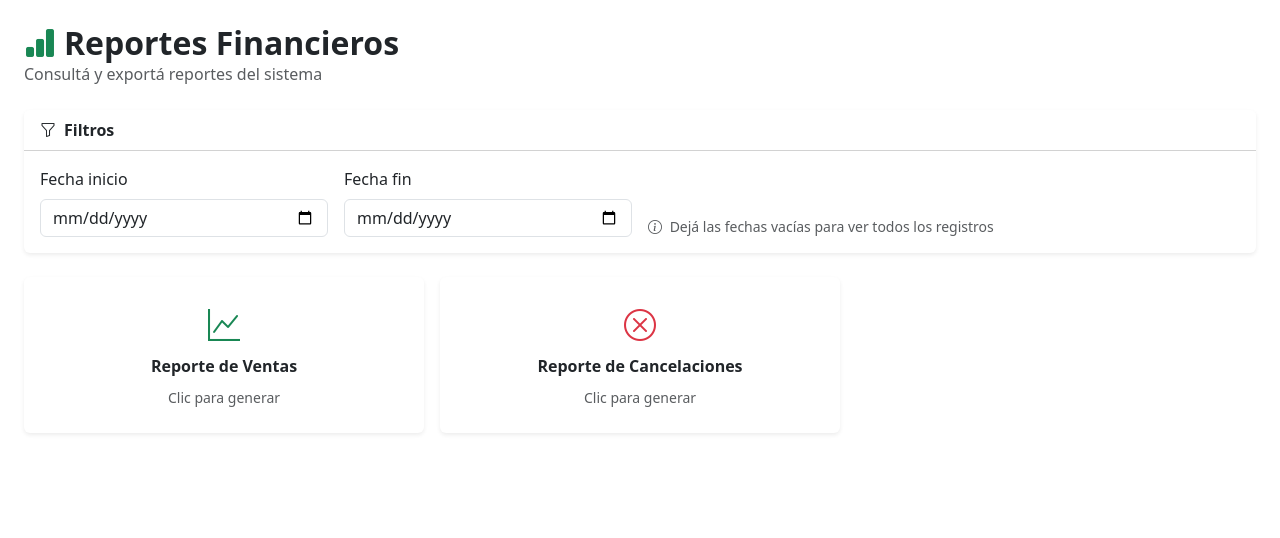
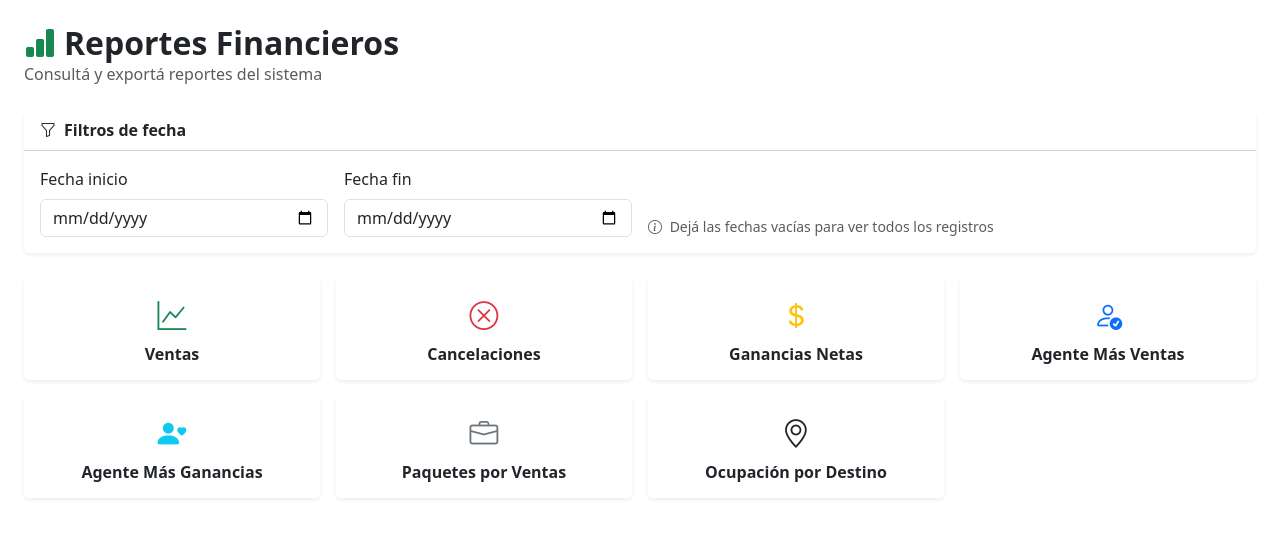
Before and after one commit to CarlosGots/HorizontesFrontend, an Angular app: page /reportes in a window 1280 px wide. Shown: the top 538 px of the page. Built offline with nearby package versions, Linux system fonts and the light colour scheme.

Commit message:
Reportes financieros agregados

```diff
--- a/src/app/components/pagos/pagos.html
+++ b/src/app/components/pagos/pagos.html
@@ -115,10 +115,16 @@
         }
 
         @if (reservacion.estado === 'CONFIRMADA') {
-          <div class="alert alert-success py-2">
-            <i class="bi bi-check-circle me-2"></i>Esta reservación ya está completamente pagada.
-          </div>
-        }
+  <div class="alert alert-success py-2 d-flex justify-content-between align-items-center">
+    <span>
+      <i class="bi bi-check-circle me-2"></i>
+      Esta reservación ya está completamente pagada.
+    </span>
+    <button class="btn btn-sm btn-success" (click)="descargarComprobante()">
+      <i class="bi bi-file-pdf me-1"></i>Descargar Comprobante PDF
+    </button>
+  </div>
+}
 
         <!-- Historial de pagos -->
         @if (pagos.length > 0) {
--- a/src/app/components/reportes/reportes.html
+++ b/src/app/components/reportes/reportes.html
@@ -14,10 +14,10 @@
     </div>
   }
 
-  <!-- Filtros de fecha -->
+  <!-- Filtros -->
   <div class="card shadow-sm mb-4 border-0">
     <div class="card-header bg-white fw-semibold">
-      <i class="bi bi-funnel me-2"></i>Filtros
+      <i class="bi bi-funnel me-2"></i>Filtros de fecha
     </div>
     <div class="card-body">
       <div class="row g-3">
@@ -42,21 +42,21 @@
   <!-- Tarjetas de reportes -->
   <div class="row g-3 mb-4">
     @for (r of reportes; track r.id) {
-      <div class="col-md-4">
-        <div class="card border-0 shadow-sm reporte-card" (click)="generarReporte(r.id)"
+      <div class="col-md-3">
+        <div class="card border-0 shadow-sm reporte-card"
+             (click)="generarReporte(r.id)"
              [class.border-primary]="reporteActual === r.id">
-          <div class="card-body text-center py-4">
+          <div class="card-body text-center py-3">
             <i [class]="'bi ' + r.icono + ' text-' + r.color"
-               style="font-size: 2rem;"></i>
-            <h6 class="mt-2 fw-semibold">{{ r.nombre }}</h6>
-            <small class="text-muted">Clic para generar</small>
+               style="font-size: 1.8rem;"></i>
+            <h6 class="mt-2 fw-semibold mb-0">{{ r.nombre }}</h6>
           </div>
         </div>
       </div>
     }
   </div>
 
-  <!-- Resultados -->
+  <!-- Cargando -->
   @if (cargando) {
     <div class="text-center py-5">
       <div class="spinner-border text-primary"></div>
@@ -64,22 +64,47 @@
     </div>
   }
 
-  @if (!cargando && datos.length > 0) {
+  <!-- Resultado -->
+  @if (!cargando && datos !== null) {
     <div class="card shadow-sm border-0">
       <div class="card-header bg-white d-flex justify-content-between align-items-center">
       <span class="fw-semibold">
-          <i class="bi bi-table me-2"></i>
-          {{ reporteActual === 'ventas' ? 'Reporte de Ventas' : 'Reporte de Cancelaciones' }}
-          — {{ datos.length }} registros
+  <i class="bi bi-table me-2"></i>Resultados
 </span>
+        @if (reporteActual === 'ventas' || reporteActual === 'cancelaciones') {
           <button class="btn btn-sm btn-outline-danger" (click)="exportarPdf()">
             <i class="bi bi-file-pdf me-1"></i>Exportar PDF
           </button>
+        }
       </div>
-      <div class="card-body p-0">
+      <div class="card-body">
 
-        <!-- Tabla ventas -->
-        @if (reporteActual === 'ventas') {
+        <!-- Ganancias -->
+        @if (reporteActual === 'ganancias') {
+          <div class="row g-3">
+            <div class="col-md-4">
+              <div class="p-3 bg-success bg-opacity-10 rounded text-center">
+                <small class="text-muted d-block">Ganancias brutas</small>
+                <strong class="text-success fs-4">Q. {{ datos.gananciasBrutas | number:'1.2-2' }}</strong>
+              </div>
+            </div>
+            <div class="col-md-4">
+              <div class="p-3 bg-danger bg-opacity-10 rounded text-center">
+                <small class="text-muted d-block">Total reembolsos</small>
+                <strong class="text-danger fs-4">Q. {{ datos.totalReembolsos | number:'1.2-2' }}</strong>
+              </div>
+            </div>
+            <div class="col-md-4">
+              <div class="p-3 bg-primary bg-opacity-10 rounded text-center">
+                <small class="text-muted d-block">Ganancia neta</small>
+                <strong class="text-primary fs-4">Q. {{ datos.gananciaNeta | number:'1.2-2' }}</strong>
+              </div>
+            </div>
+          </div>
+        }
+
+        <!-- Ventas -->
+        @if (reporteActual === 'ventas' && esLista()) {
           <table class="table table-hover mb-0">
             <thead class="table-dark">
               <tr>
@@ -99,25 +124,15 @@
                   <td>{{ r.agenteNombre }}</td>
                   <td>{{ r.fechaViaje }}</td>
                   <td>Q. {{ r.costoTotal | number:'1.2-2' }}</td>
-                  <td>
-                    <span [class]="'badge bg-' + getColorEstado(r.estado)">{{ r.estado }}</span>
-                  </td>
+                  <td><span [class]="'badge bg-' + getColorEstado(r.estado)">{{ r.estado }}</span></td>
                 </tr>
               }
             </tbody>
-            <tfoot class="table-light">
-              <tr>
-                <td colspan="4" class="text-end fw-bold">Total:</td>
-                <td colspan="2" class="fw-bold text-success">
-                  Q. {{ getTotalVentas() | number:'1.2-2' }}
-                </td>
-              </tr>
-            </tfoot>
           </table>
         }
 
-        <!-- Tabla cancelaciones -->
-        @if (reporteActual === 'cancelaciones') {
+        <!-- Cancelaciones -->
+        @if (reporteActual === 'cancelaciones' && esLista()) {
           <table class="table table-hover mb-0">
             <thead class="table-dark">
               <tr>
@@ -137,14 +152,88 @@
                 </tr>
               }
             </tbody>
-            <tfoot class="table-light">
+          </table>
+        }
+
+        <!-- Agente ventas y ganancias -->
+        @if ((reporteActual === 'agente-ventas' || reporteActual === 'agente-ganancias') && datos.agentes) {
+          <table class="table table-hover mb-0">
+            <thead class="table-dark">
               <tr>
-                <td colspan="3" class="text-end fw-bold">Total reembolsado:</td>
-                <td class="fw-bold text-danger">
-                  Q. {{ getTotalReembolsos() | number:'1.2-2' }}
+                <th>Agente</th>
+                @if (reporteActual === 'agente-ventas') {
+                  <th>Total reservaciones</th>
+                  <th>Monto total</th>
+                }
+                @if (reporteActual === 'agente-ganancias') {
+                  <th>Ganancia total</th>
+                }
+              </tr>
+            </thead>
+            <tbody>
+              @for (a of datos.agentes; track a.nombre) {
+                <tr>
+                  <td><i class="bi bi-person me-2"></i>{{ a.nombre }}</td>
+                  @if (reporteActual === 'agente-ventas') {
+                    <td>{{ a.totalReservaciones }}</td>
+                    <td>Q. {{ a.montoTotal | number:'1.2-2' }}</td>
+                  }
+                  @if (reporteActual === 'agente-ganancias') {
+                    <td>Q. {{ a.gananciaTotal | number:'1.2-2' }}</td>
+                  }
+                </tr>
+              }
+            </tbody>
+          </table>
+        }
+
+        <!-- Paquetes por ventas -->
+        @if (reporteActual === 'paquetes-ventas' && esLista()) {
+          <table class="table table-hover mb-0">
+            <thead class="table-dark">
+              <tr>
+                <th>Paquete</th>
+                <th>Total ventas</th>
+                <th>Monto total</th>
+              </tr>
+            </thead>
+            <tbody>
+              @for (p of datos; track p.nombre; let i = $index) {
+                <tr>
+                  <td>
+                    @if (i === 0) {
+                      <span class="badge bg-success me-2">Más vendido</span>
+                    }
+                    @if (i === datos.length - 1 && datos.length > 1) {
+                      <span class="badge bg-danger me-2">Menos vendido</span>
+                    }
+                    {{ p.nombre }}
                   </td>
+                  <td>{{ p.totalVentas }}</td>
+                  <td>Q. {{ p.montoTotal | number:'1.2-2' }}</td>
                 </tr>
-            </tfoot>
+              }
+            </tbody>
+          </table>
+        }
+
+        <!-- Ocupación por destino -->
+        @if (reporteActual === 'ocupacion-destino' && esLista()) {
+          <table class="table table-hover mb-0">
+            <thead class="table-dark">
+              <tr>
+                <th>Destino</th>
+                <th>Total reservaciones</th>
+              </tr>
+            </thead>
+            <tbody>
+              @for (d of datos; track d.destino) {
+                <tr>
+                  <td><i class="bi bi-geo-alt me-2"></i>{{ d.destino }}</td>
+                  <td>{{ d.totalReservaciones }}</td>
+                </tr>
+              }
+            </tbody>
           </table>
         }
 
@@ -152,7 +241,7 @@
     </div>
   }
 
-  @if (!cargando && datos.length === 0 && reporteActual) {
+  @if (!cargando && datos === null && reporteActual) {
     <div class="text-center py-5 text-muted">
       <i class="bi bi-inbox" style="font-size: 3rem;"></i>
       <p class="mt-2">No hay datos para el período seleccionado</p>
--- a/src/app/components/reportes/reportes.ts
+++ b/src/app/components/reportes/reportes.ts
@@ -1,4 +1,4 @@
-import { Component, OnInit } from '@angular/core';
+import { Component } from '@angular/core';
 import { CommonModule } from '@angular/common';
 import { FormsModule } from '@angular/forms';
 import { ReporteService } from '../../services/reporte';
@@ -9,46 +9,51 @@ import { ReporteService } from '../../services/reporte';
   templateUrl: './reportes.html',
   styleUrl: './reportes.css'
 })
-export class Reportes implements OnInit {
+export class Reportes {
 
-  datos: any[] = [];
+  datos: any = null;
   cargando = false;
   error = '';
   reporteActual = '';
 
-  filtro = {
-    inicio: '',
-    fin: ''
-  };
+  filtro = { inicio: '', fin: '' };
 
   reportes = [
-    { id: 'ventas', nombre: 'Reporte de Ventas', icono: 'bi-graph-up', color: 'success' },
-    { id: 'cancelaciones', nombre: 'Reporte de Cancelaciones', icono: 'bi-x-circle', color: 'danger' }
+    { id: 'ventas', nombre: 'Ventas', icono: 'bi-graph-up', color: 'success' },
+    { id: 'cancelaciones', nombre: 'Cancelaciones', icono: 'bi-x-circle', color: 'danger' },
+    { id: 'ganancias', nombre: 'Ganancias Netas', icono: 'bi-currency-dollar', color: 'warning' },
+    { id: 'agente-ventas', nombre: 'Agente Más Ventas', icono: 'bi-person-check', color: 'primary' },
+    { id: 'agente-ganancias', nombre: 'Agente Más Ganancias', icono: 'bi-person-heart', color: 'info' },
+    { id: 'paquetes-ventas', nombre: 'Paquetes por Ventas', icono: 'bi-briefcase', color: 'secondary' },
+    { id: 'ocupacion-destino', nombre: 'Ocupación por Destino', icono: 'bi-geo-alt', color: 'dark' }
   ];
 
   constructor(private reporteService: ReporteService) {}
 
-  ngOnInit() {}
-
   generarReporte(tipo: string) {
     this.reporteActual = tipo;
-    this.datos = [];
+    this.datos = null;
     this.cargando = true;
     this.error = '';
 
-    const obs = tipo === 'ventas'
-      ? this.reporteService.getVentas(this.filtro.inicio, this.filtro.fin)
-      : this.reporteService.getCancelaciones(this.filtro.inicio, this.filtro.fin);
+    const ini = this.filtro.inicio || undefined;
+    const fin = this.filtro.fin || undefined;
+
+    let obs;
+    switch(tipo) {
+      case 'ventas': obs = this.reporteService.getVentas(ini, fin); break;
+      case 'cancelaciones': obs = this.reporteService.getCancelaciones(ini, fin); break;
+      case 'ganancias': obs = this.reporteService.getGanancias(ini, fin); break;
+      case 'agente-ventas': obs = this.reporteService.getAgenteVentas(ini, fin); break;
+      case 'agente-ganancias': obs = this.reporteService.getAgenteGanancias(ini, fin); break;
+      case 'paquetes-ventas': obs = this.reporteService.getPaquetesVentas(ini, fin); break;
+      case 'ocupacion-destino': obs = this.reporteService.getOcupacionDestino(ini, fin); break;
+      default: return;
+    }
 
     obs.subscribe({
-      next: (data) => {
-        this.datos = data;
-        this.cargando = false;
-      },
-      error: () => {
-        this.error = 'Error al generar el reporte';
-        this.cargando = false;
-      }
+      next: (data) => { this.datos = data; this.cargando = false; },
+      error: () => { this.error = 'Error al generar el reporte'; this.cargando = false; }
     });
   }
 
@@ -56,9 +61,13 @@ export class Reportes implements OnInit {
     if (!this.reporteActual) return;
     this.reporteService.exportarPdf(
       this.reporteActual,
-      this.filtro.inicio,
-      this.filtro.fin
+      this.filtro.inicio || undefined,
+      this.filtro.fin || undefined
     );
+  }
+
+  esLista(): boolean {
+    return Array.isArray(this.datos);
   }
 
   getColorEstado(estado: string): string {
@@ -70,12 +79,4 @@ export class Reportes implements OnInit {
       default: return 'secondary';
     }
   }
-
-  getTotalVentas(): number {
-    return this.datos.reduce((sum, r) => sum + (r.costoTotal || 0), 0);
-  }
-
-  getTotalReembolsos(): number {
-    return this.datos.reduce((sum, r) => sum + (r.montoReembolso || 0), 0);
-  }
 }
--- a/src/app/services/reporte.ts
+++ b/src/app/services/reporte.ts
@@ -12,13 +12,31 @@ export class ReporteService {
   constructor(private http: HttpClient) {}
 
   getVentas(inicio?: string, fin?: string): Observable<any[]> {
-    let params = this.buildParams(inicio, fin);
-    return this.http.get<any[]>(`${this.url}/ventas${params}`);
+    return this.http.get<any[]>(`${this.url}/ventas${this.buildParams(inicio, fin)}`);
   }
 
   getCancelaciones(inicio?: string, fin?: string): Observable<any[]> {
-    let params = this.buildParams(inicio, fin);
-    return this.http.get<any[]>(`${this.url}/cancelaciones${params}`);
+    return this.http.get<any[]>(`${this.url}/cancelaciones${this.buildParams(inicio, fin)}`);
+  }
+
+  getGanancias(inicio?: string, fin?: string): Observable<any> {
+    return this.http.get<any>(`${this.url}/ganancias${this.buildParams(inicio, fin)}`);
+  }
+
+  getAgenteVentas(inicio?: string, fin?: string): Observable<any> {
+    return this.http.get<any>(`${this.url}/agente-ventas${this.buildParams(inicio, fin)}`);
+  }
+
+  getAgenteGanancias(inicio?: string, fin?: string): Observable<any> {
+    return this.http.get<any>(`${this.url}/agente-ganancias${this.buildParams(inicio, fin)}`);
+  }
+
+  getPaquetesVentas(inicio?: string, fin?: string): Observable<any[]> {
+    return this.http.get<any[]>(`${this.url}/paquetes-ventas${this.buildParams(inicio, fin)}`);
+  }
+
+  getOcupacionDestino(inicio?: string, fin?: string): Observable<any[]> {
+    return this.http.get<any[]>(`${this.url}/ocupacion-destino${this.buildParams(inicio, fin)}`);
   }
 
   exportarPdf(tipo: string, inicio?: string, fin?: string): void {
```
Also changed, not shown: src/app/components/carga-datos/carga-datos.html (line endings or trailing spaces). Lines whose indentation alone changed are shown as unchanged.
